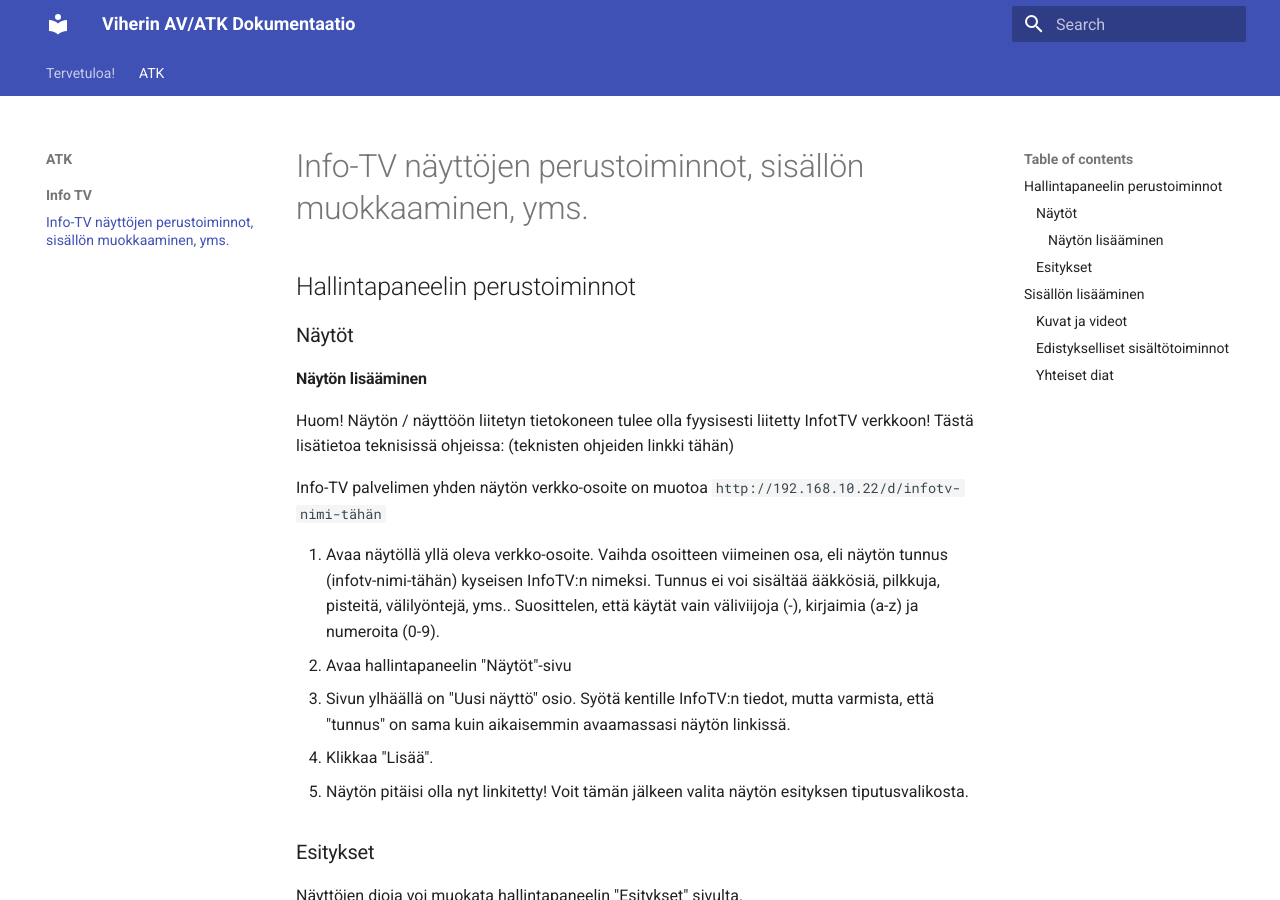
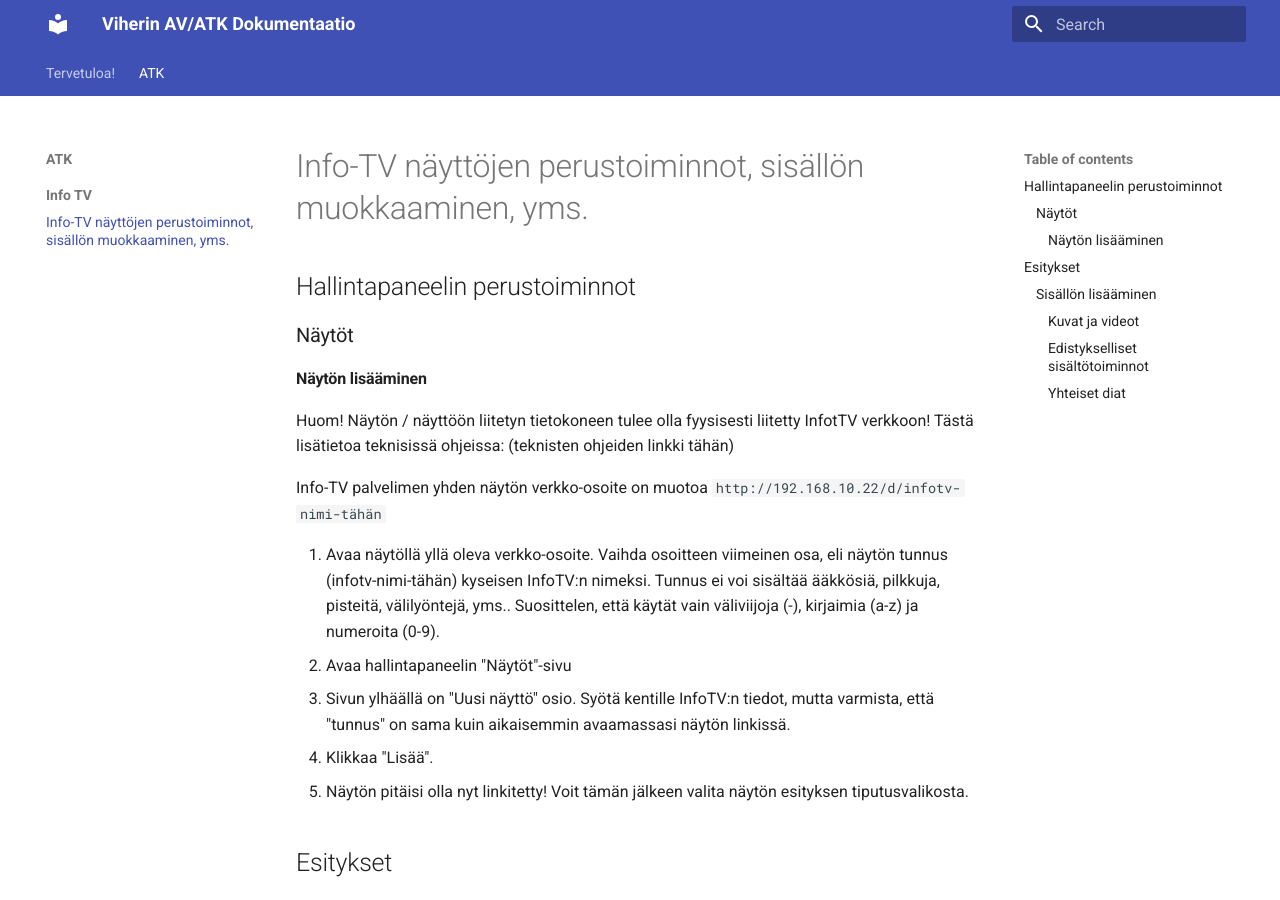
Before and after one commit to viherlaaksonlukio-sys/viheri-av-docs, an MkDocs documentation site: the page built from docs/ATK/Info-TV/Info-TV näyttöjen hallinta.md, in a window 1280 px wide and 900 px high. Built offline with MkDocs 1.6.1 and Material for MkDocs 9.7.7, drawn with Linux system fonts in a browser that asks for light colours.

Commit message:
ytkyuliu

```diff
--- a/docs/ATK/Info-TV/Info-TV näyttöjen hallinta.md
+++ b/docs/ATK/Info-TV/Info-TV näyttöjen hallinta.md
@@ -15,7 +15,7 @@ Info-TV palvelimen yhden näytön verkko-osoite on muotoa `http://192.168.10.22/
 3. Sivun ylhäällä on "Uusi näyttö" osio. Syötä kentille InfoTV:n tiedot, mutta varmista, että "tunnus" on sama kuin aikaisemmin avaamassasi näytön linkissä.
 4. Klikkaa "Lisää".
 5. Näytön pitäisi olla nyt linkitetty! Voit tämän jälkeen valita näytön esityksen tiputusvalikosta.
-### Esitykset
+## Esitykset
 
 Näyttöjen dioja voi muokata hallintapaneelin "Esitykset" sivulta.
 
@@ -32,15 +32,15 @@ Valitsemalla jonkun esityksen vasemmalta voit muokata kyseisen esityksen sisält
 
 ![esitys_esimerkki](images/esitys_esimerkki.png)
 
-## Sisällön lisääminen
-### Kuvat ja videot
+### Sisällön lisääminen
+#### Kuvat ja videot
 
 Yksinkertaisimmillaan esityksen dia voi olla kuva tai video. Kuvia ja videoita voi lisätä esitykseen sivun ylhäällä olevasta "Pudota kuvia tai videoita tähän tai klikkaa" laatikosta.
 Voit raahata videoita ja kuvia laatikkoon tiedostoistasi, tai klikata laatikkoa. Tämä avaa sinulla resurssienhallinnan, josta voit valita sisältösi.
 
 ![pudota_valitse](images/pudota_valitse.png)
 
-### Edistykselliset sisältötoiminnot
+#### Edistykselliset sisältötoiminnot
 
 Dian sisältönä voi olla myös nettisivu tai RSS-syöte.
 
@@ -57,7 +57,7 @@ RSS-syöte perjaatteessa tukee tällä hetkellä vain Espoo Catering-ruokalistoj
 
 ![rss](images/rss.png)
 
-### Yhteiset diat
+#### Yhteiset diat
 Dioja voi jakaa painamalla dian kohdalla olevaa "Jaa" nappia.
 
 ![jaettu](images/jaettu.png)
```
